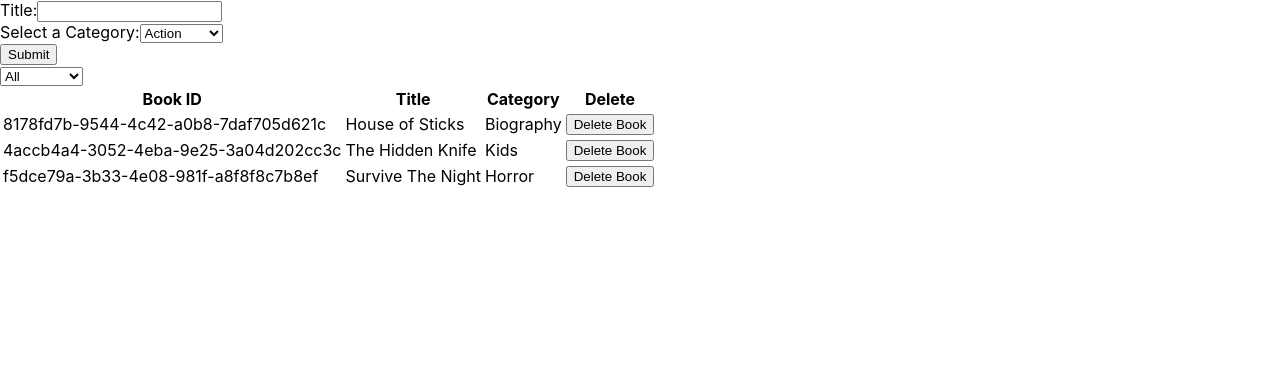
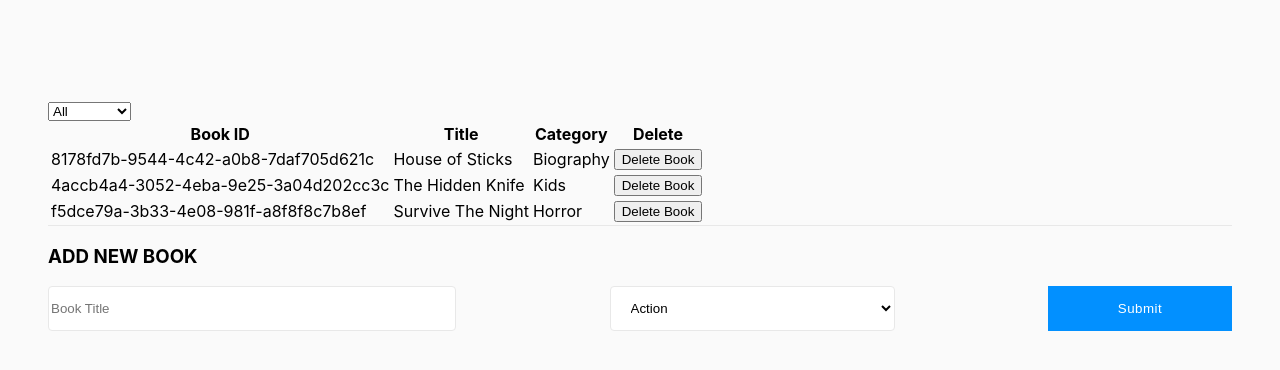
Before and after one commit to gscarv13/bookstore-cms, a React (Create React App) app: page / in a window 1280 px wide. Shown: the top 370 px of the page. Built offline with nearby package versions, Linux system fonts and the light colour scheme.

Commit message:
Add css rules to BookForm

```diff
--- a/src/components/App.js
+++ b/src/components/App.js
@@ -1,10 +1,13 @@
 import BooksForm from './BooksForm';
 import BookList from './BookList';
+import '../stylesheet/index.css';
 
 const App = () => (
-  <div>
-    <BooksForm />
-    <BookList />
+  <div className="Bookstore-CMS">
+    <div className="Main">
+      <BookList />
+      <BooksForm />
+    </div>
   </div>
 );
 
--- a/src/components/BooksForm.js
+++ b/src/components/BooksForm.js
@@ -3,6 +3,7 @@ import { connect } from 'react-redux';
 import { v4 as uuidv4 } from 'uuid';
 import PropTypes from 'prop-types';
 import { createBookAction } from '../actions/index';
+import '../stylesheet/BookForm.css';
 
 export const categories = [
   'Action', 'Biography', 'History',
@@ -36,23 +37,26 @@ const BooksForm = (props) => {
   };
 
   return (
-    <form>
+    <>
+      <div style={{ borderTop: '1px solid #e8e8e8' }}>
+        <h3>ADD NEW BOOK</h3>
+        <div className="Book-Form">
           <div>
-        Title:
-        <input name="title" type="text" value={title} onChange={handleChange} />
+            <input className="Input" placeholder="Book Title" name="title" type="text" value={title} onChange={handleChange} />
           </div>
           <div>
-        Select a Category:
-        <select name="select" value={category} onChange={handleChange}>
+            <select className="Select" name="select" value={category} onChange={handleChange}>
               {categories.map((category) => (
                 <option key={uuidv4()} value={category}>{category}</option>
               ))}
             </select>
           </div>
           <div>
-        <input type="submit" value="Submit" onClick={handleSubmit} />
+            <input className="Button" type="submit" value="Submit" onClick={handleSubmit} />
           </div>
-    </form>
+        </div>
+      </div>
+    </>
   );
 };
 
--- /dev/null
+++ b/src/stylesheet/BookForm.css
@@ -0,0 +1,30 @@
+.Book-Form {
+  display: flex;
+  justify-content: space-between;
+}
+
+.Button {
+  background-color: #0290ff;
+  color: #fff;
+  border: none;
+  text-align: center;
+  letter-spacing: 0.5px;
+  height: 2.813rem;
+  width: 11.5rem;
+}
+
+.Select {
+  width: 17.813rem;
+  height: 2.813rem;
+  border-radius: 4px;
+  border: solid 1px #e8e8e8;
+  padding: 0.813rem 1rem;
+  background-color: #fff;
+}
+
+.Input {
+  width: 25.5rem;
+  height: 2.813rem;
+  border-radius: 4px;
+  border: solid 1px #e8e8e8;
+}
--- a/src/stylesheet/index.css
+++ b/src/stylesheet/index.css
@@ -1,3 +1,7 @@
+* {
+  box-sizing: border-box;
+}
+
 body {
   margin: 0;
   font-family:
@@ -16,12 +20,13 @@ body {
   -moz-osx-font-smoothing: grayscale;
 }
 
-code {
-  font-family:
-    source-code-pro,
-    Menlo,
-    Monaco,
-    Consolas,
-    'Courier New',
-    monospace;
+.Bookstore-CMS {
+  background-color: #fafafa;
+  width: 100%;
+  min-height: 100vh;
 }
+
+.Main {
+  width: 100%;
+  padding: 6.25rem 3rem 6.25rem;
+}
```
Lines whose indentation alone changed are shown as unchanged.
